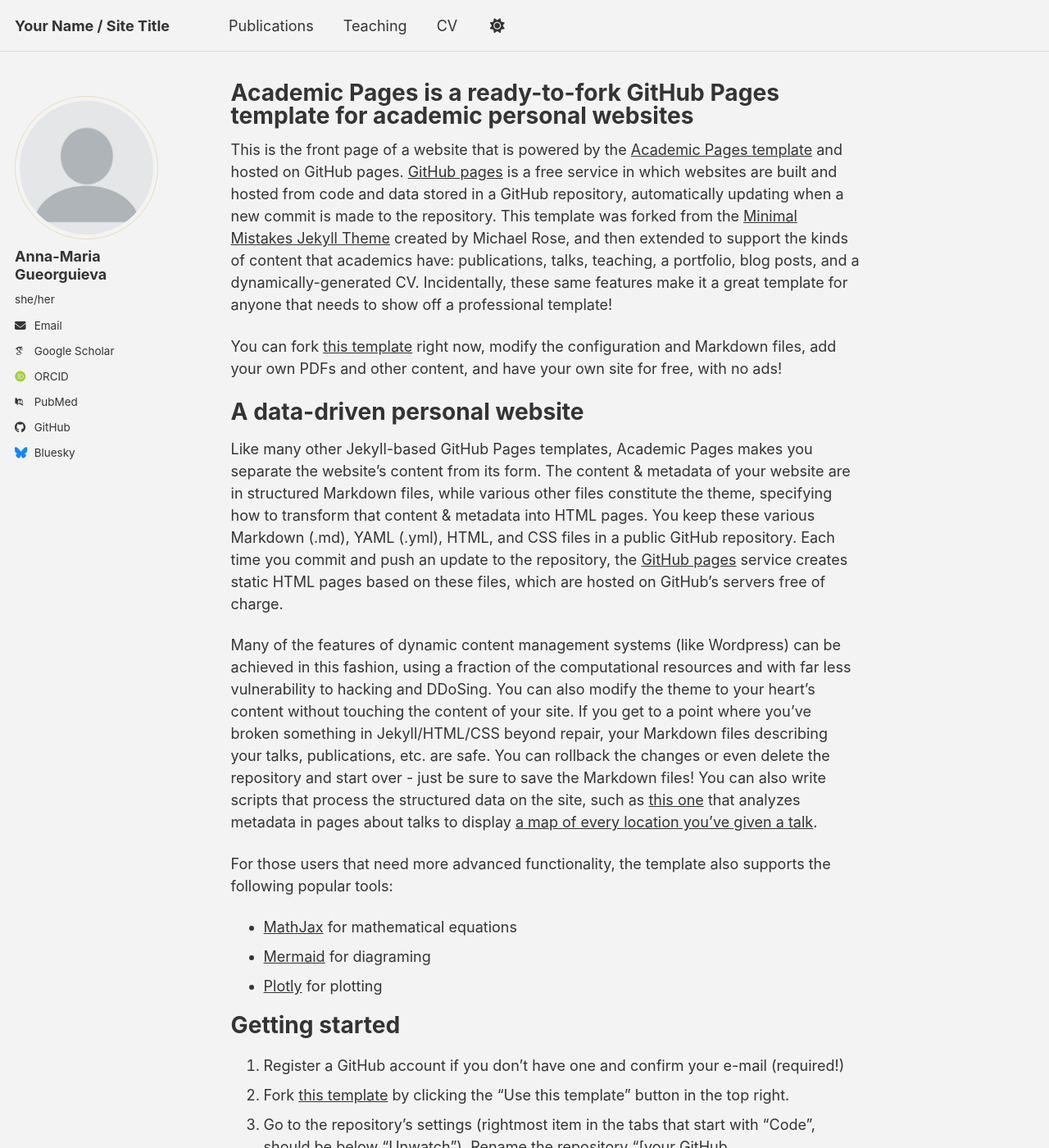
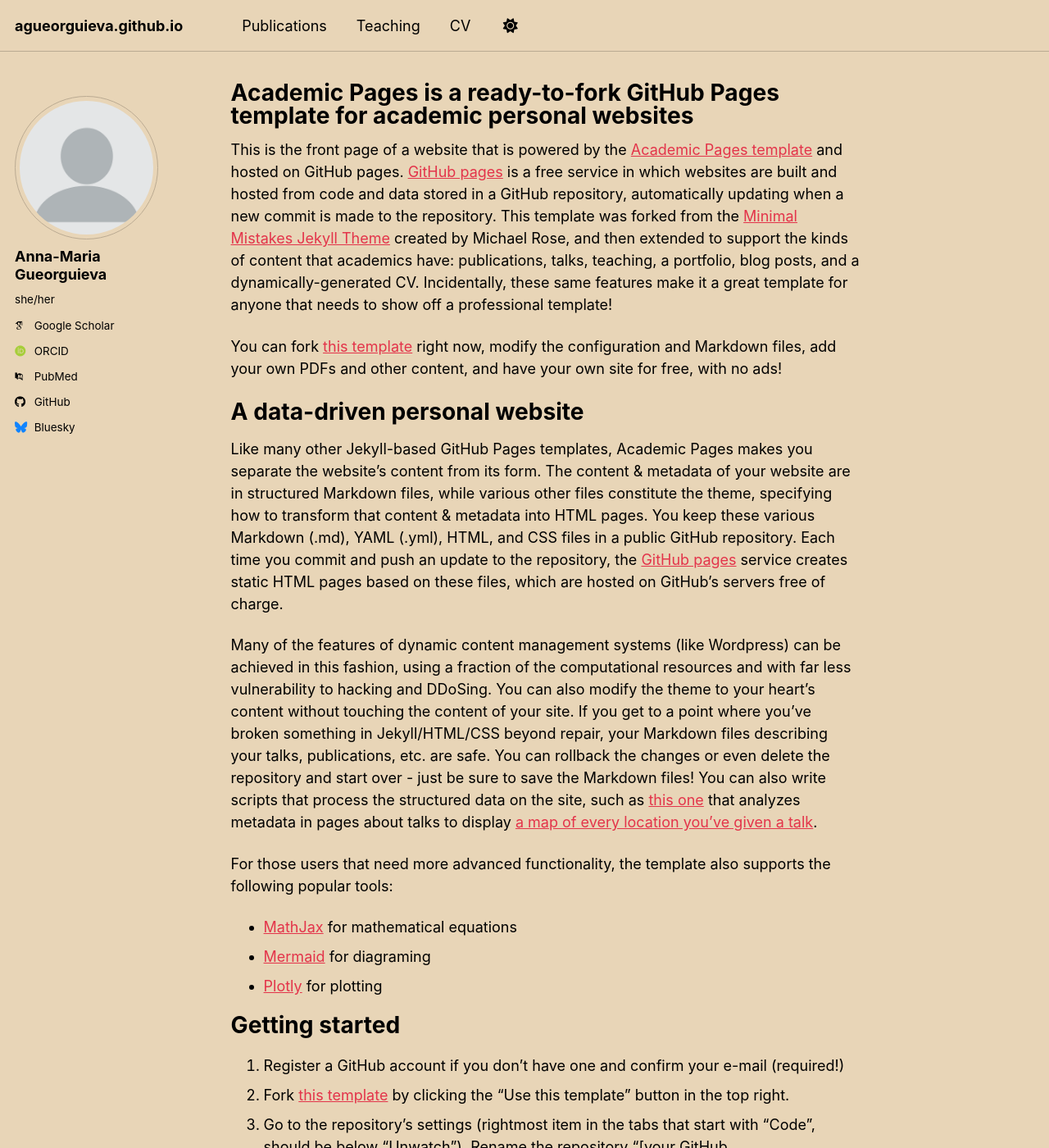
Before and after one commit to agueorguieva/agueorguieva.github.io, a Jekyll site: the page built from _pages/about.md, in a window 1280 px wide and 1400 px high. Shown: the whole window at 82% size. Built offline with Jekyll 4.4.1, drawn with Linux system fonts in a browser that asks for light colours; some web fonts are replaced; a script bundle is joined from its source files by our own code; library files that are not in the unit come from our copies.

Commit message:
fix email _config.yml

```diff
--- a/_config.yml
+++ b/_config.yml
@@ -8,8 +8,8 @@
 
 # Basic Site Settings
 locale                   : "en-US"
-site_theme               : "dirt" # the available themes options are "default", "air", "sunrise", "mint", "dirt" and "contrast"
-title                    : "Your Name / Site Title"
+site_theme               : "sunrise" # the available themes options are "default", "air", "sunrise", "mint", "dirt" and "contrast"
+#title                    : "Your Name / Site Title"
 title_separator          : "-"
 name                     : &name "Your Name"
 description              : &description "Your Name's academic portfolio"   # Update this with a general description of your site, this is the default if not overridden by a page
@@ -30,7 +30,7 @@
  # location         : "Seattle, WA"
  # employer         : "University of Washington"
 #  uri              : # URL
-  email            : "agueorg@uw.edu"
+  agueorg@uw.edu            : "agueorg@uw.edu"
 
   # Academic websites
   academia         : # URL
```
